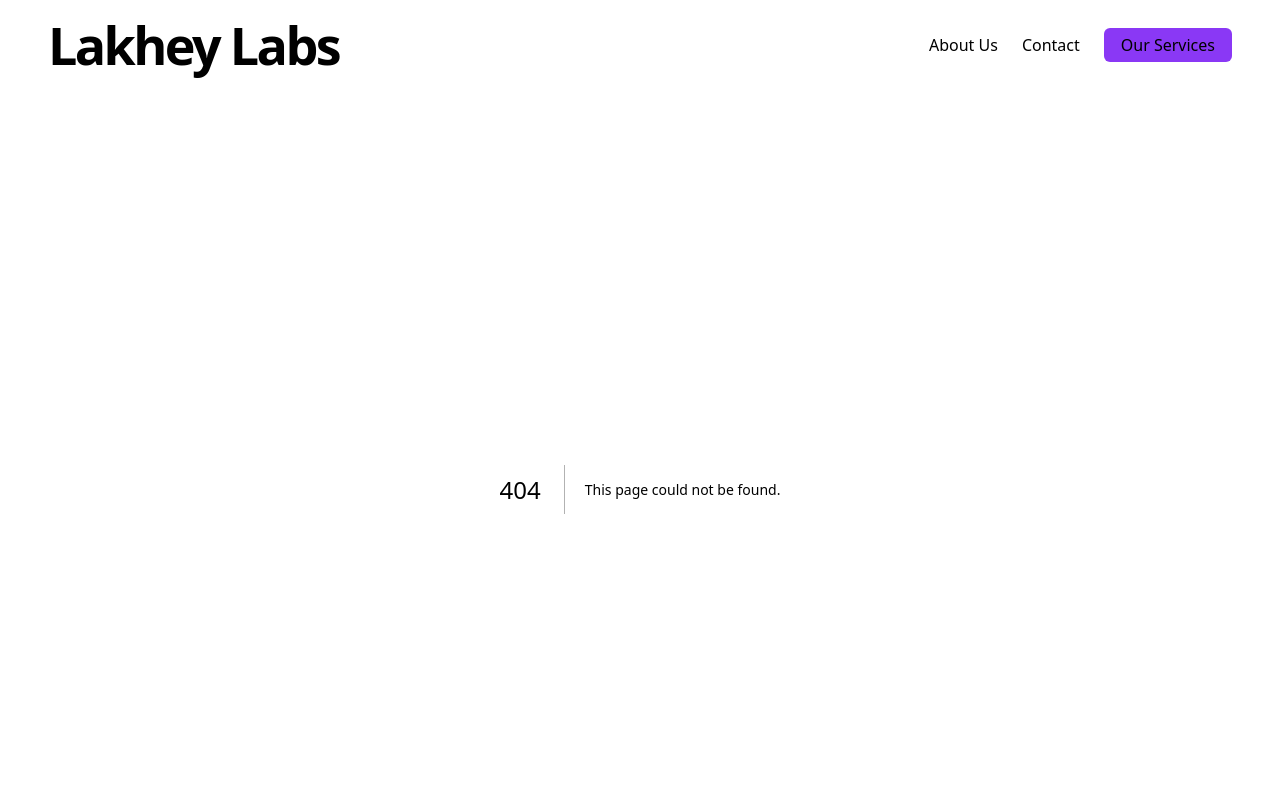
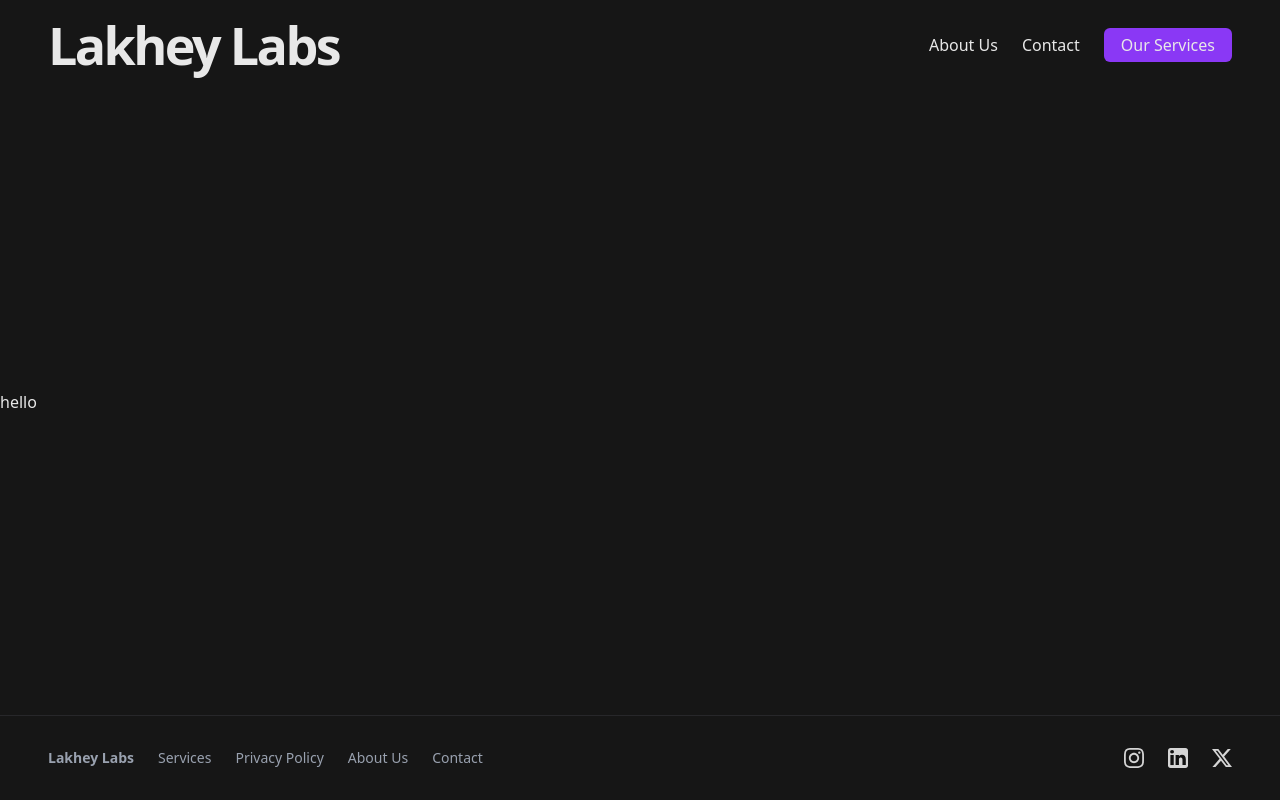
Before and after one commit to B33pl0p/instapasa-frontend, a Next.js app: page /message in a window 1280 px wide. Before the commit this address had no page. Shown: the top 800 px of the page. Built offline with nearby package versions, Linux system fonts and the light colour scheme.

Commit message:
footer at bottom

```diff
--- a/app/layout.tsx
+++ b/app/layout.tsx
@@ -24,7 +24,7 @@
 
     <html lang="en">
       <body
-        className={`${inter.variable} antialiased min-h-screen bg-[#161616] text-[#E8E8E8] font-sans`}
+        className={`${inter.variable} flex flex-col justify-between antialiased min-h-screen bg-[#161616] text-[#E8E8E8] font-sans`}
       >
        <Navbar/>
         {children}
--- /dev/null
+++ b/app/message/page.tsx
@@ -0,0 +1,8 @@
+export default function Message(){
+    return (
+        <div>
+            hello
+
+        </div>
+    )
+}
--- a/package.json
+++ b/package.json
@@ -9,7 +9,12 @@
     "lint": "eslint"
   },
   "dependencies": {
+    "@emotion/react": "^11.14.0",
+    "@emotion/styled": "^11.14.1",
+    "@mui/icons-material": "^7.3.7",
+    "@mui/material": "^7.3.7",
     "axios": "^1.13.2",
+    "mui": "^0.0.1",
     "next": "16.1.1",
     "react": "19.2.3",
     "react-dom": "19.2.3"
```
Also changed, not shown: 1 other file (tests, documents, lock files or other folders).
